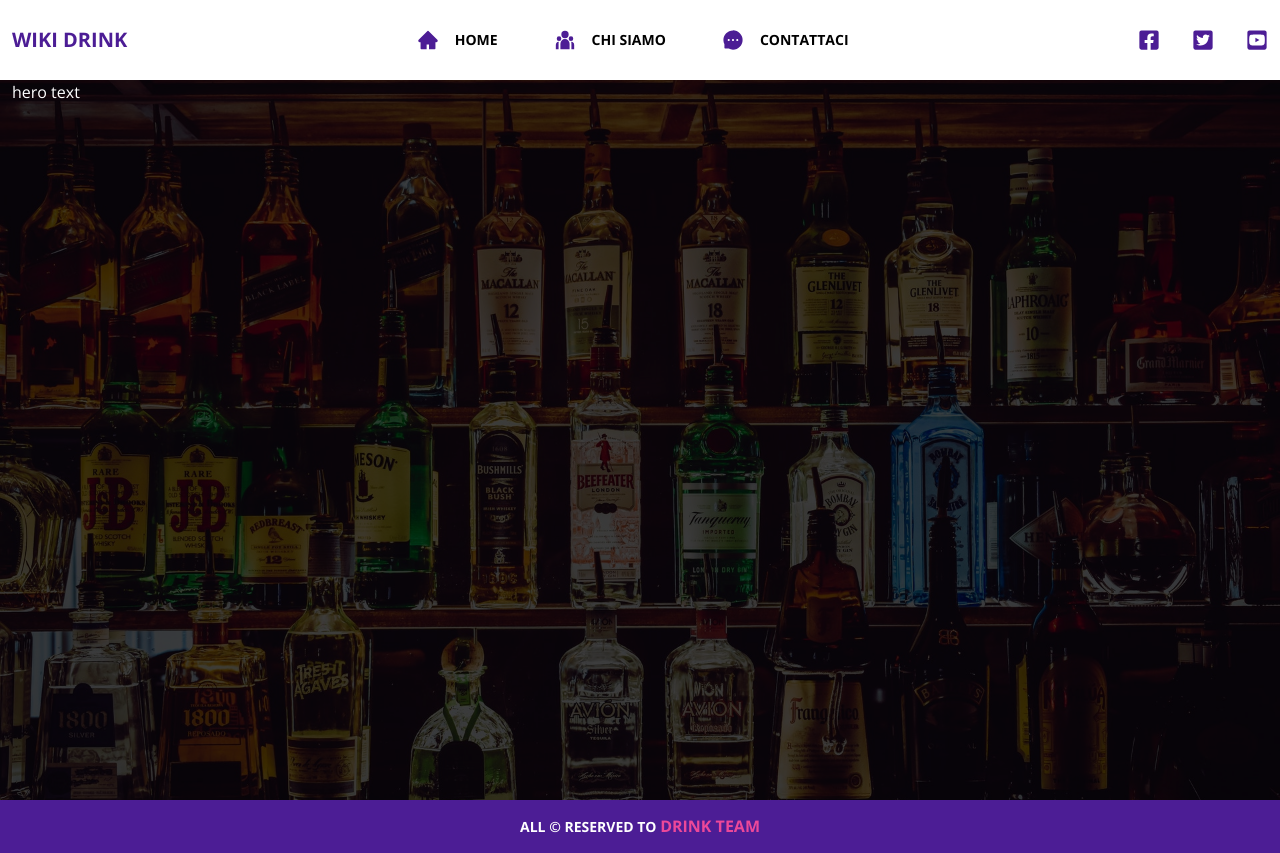
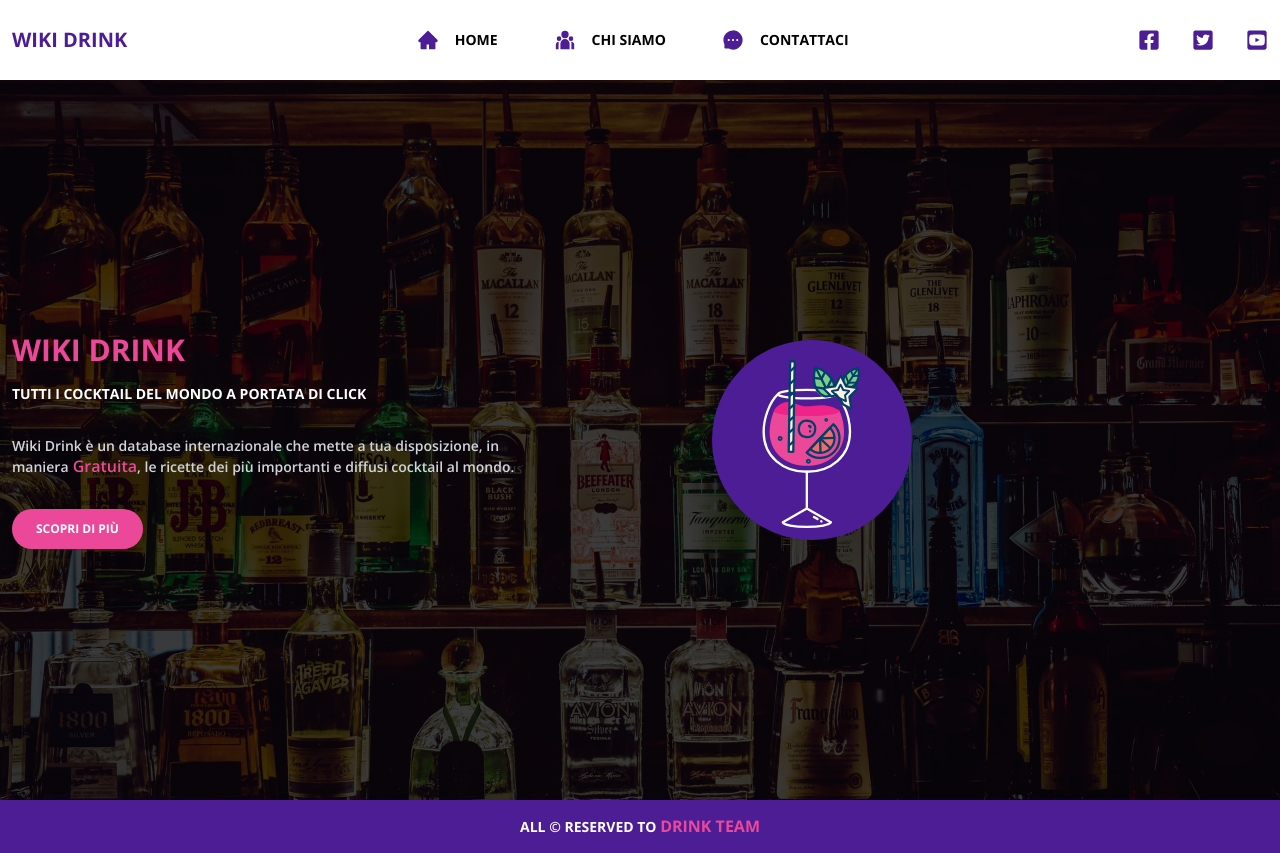
Before and after one commit to Simone823/wiki-drinks-react, a React (Create React App) app: page / in a window 1280 px wide. Built offline with nearby package versions, Linux system fonts and the light colour scheme.

Commit message:
home hero children

```diff
--- a/src/pages/Home.js
+++ b/src/pages/Home.js
@@ -1,4 +1,6 @@
 import React from 'react';
+import { Link } from 'react-router-dom';
+import Lottie from 'lottie-react';
 
 // import hero component
 import Hero from '../components/Hero';
@@ -6,12 +8,40 @@
 // import hero image home
 import heroHome from '../assets/image/home-hero.jpg';
 
+// animation hero home
+import animationData from '../assets/animation/heroHome.json';
+
 function Home() {
   return (
     <section id='home'>
       {/* hero */}
       <Hero img={heroHome} isOverlay={true}>
-        <h1>hero text</h1>
+        <div className='container mx-auto h-full flex items-center'>
+          <div className='wrapper grid grid-cols-1 md:grid-cols-2 place-items-center gap-8'>
+            {/* home hero text  */}
+            <div className='hero-text-home'>
+              <h2 className='bran-name uppercase text-pink-500 text-3xl font-bold mb-4'>Wiki Drink</h2>
+              <h4 className='text-sm font-bold uppercase mb-8'>Tutti i cocktail del mondo a portata di click</h4>
+              <p className='text-gray-300 text-sm max-w-lg mb-8 font-semibold'>
+                Wiki Drink è un database internazionale che mette a tua disposizione, in maniera
+                <span className='text-pink-500'> Gratuita</span>, le ricette dei più importanti e diffusi cocktail al mondo.
+              </p>
+
+              {/* btn link */}
+              <Link to='/about' className='uppercase block max-w-max bg-pink-500 py-3 px-6 rounded-full text-xs font-bold hover:bg-violet-500 hover:scale-105 duration-300'>
+                Scopri di più
+              </Link>
+            </div>
+
+            {/* home hero img */}
+            <div className='hero-icon-home'>
+              {/* icon lottie animation */}
+              <div className='frame w-2/5 bg-violet-900 rounded-full mx-auto'>
+                <Lottie animationData={animationData} loop={true} />
+              </div>
+            </div>
+          </div>
+        </div>
       </Hero>
     </section>
   )
```
